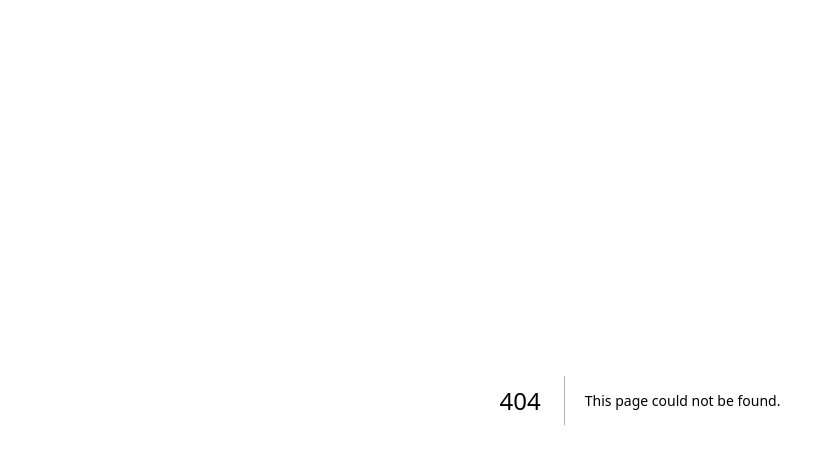
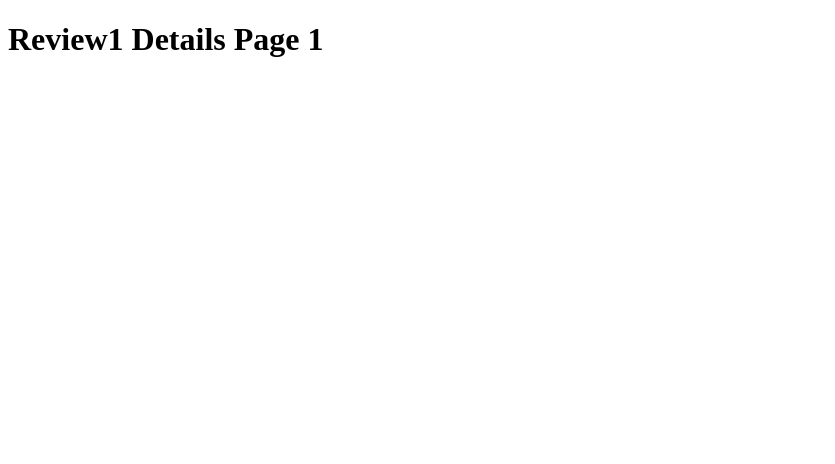
Before and after one commit to Muhammed-Sahad-P/Nextjs-Learning, a Next.js app: page /products/1/reviews/1 in a window 1280 px wide. Before the commit this address had no page. Shown: the top 464 px of the page, without its empty margins (0-835 px from the left). Built offline with nearby package versions, Linux system fonts and the light colour scheme.

Commit message:
create nested Dynamic routes

```diff
--- /dev/null
+++ b/src/app/products/[productId]/reviews/[reviewId]/page.tsx
@@ -0,0 +1,3 @@
+export default function ReviewDetails({ params }: { params: { productId: string, reviewId: string } }) {
+    return <h1>Review{params.reviewId} Details Page {params.productId} </h1>
+}
```
